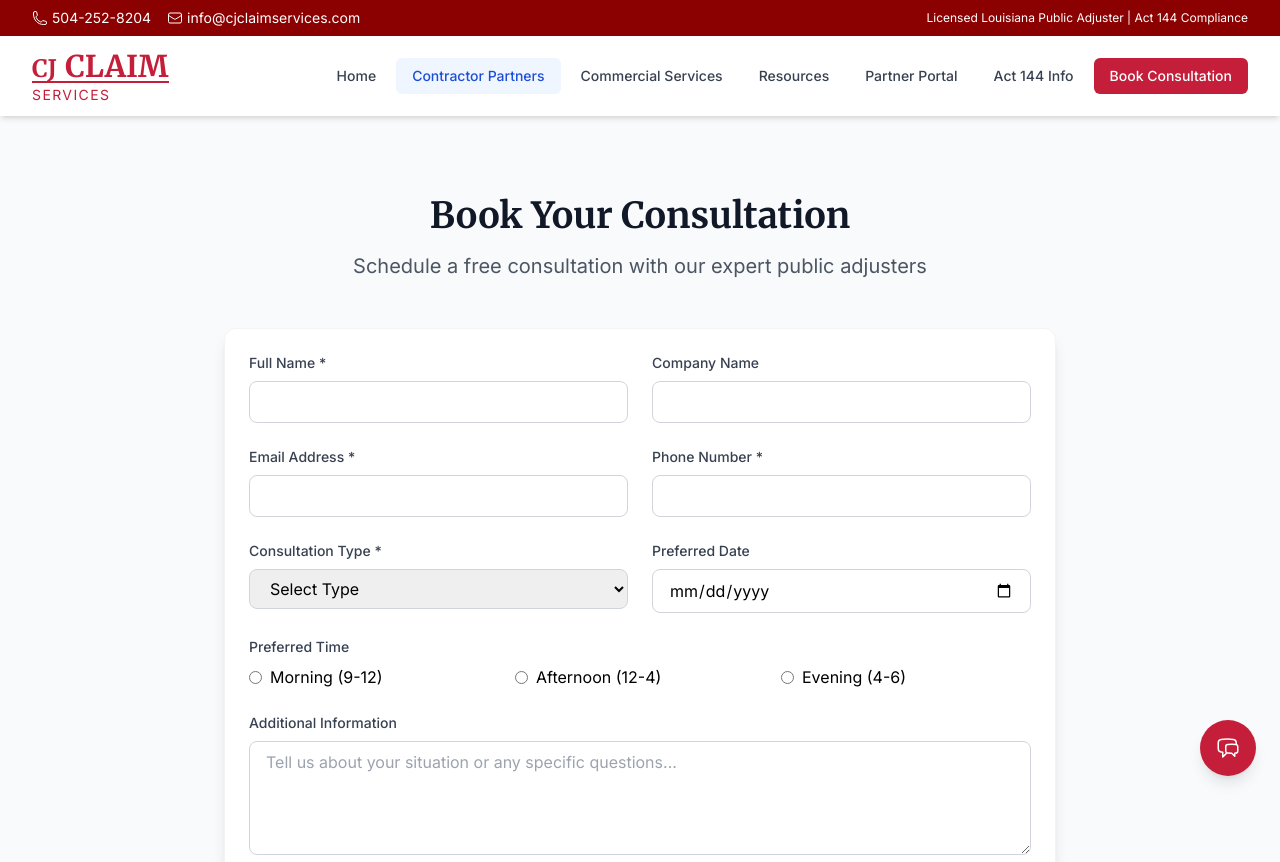
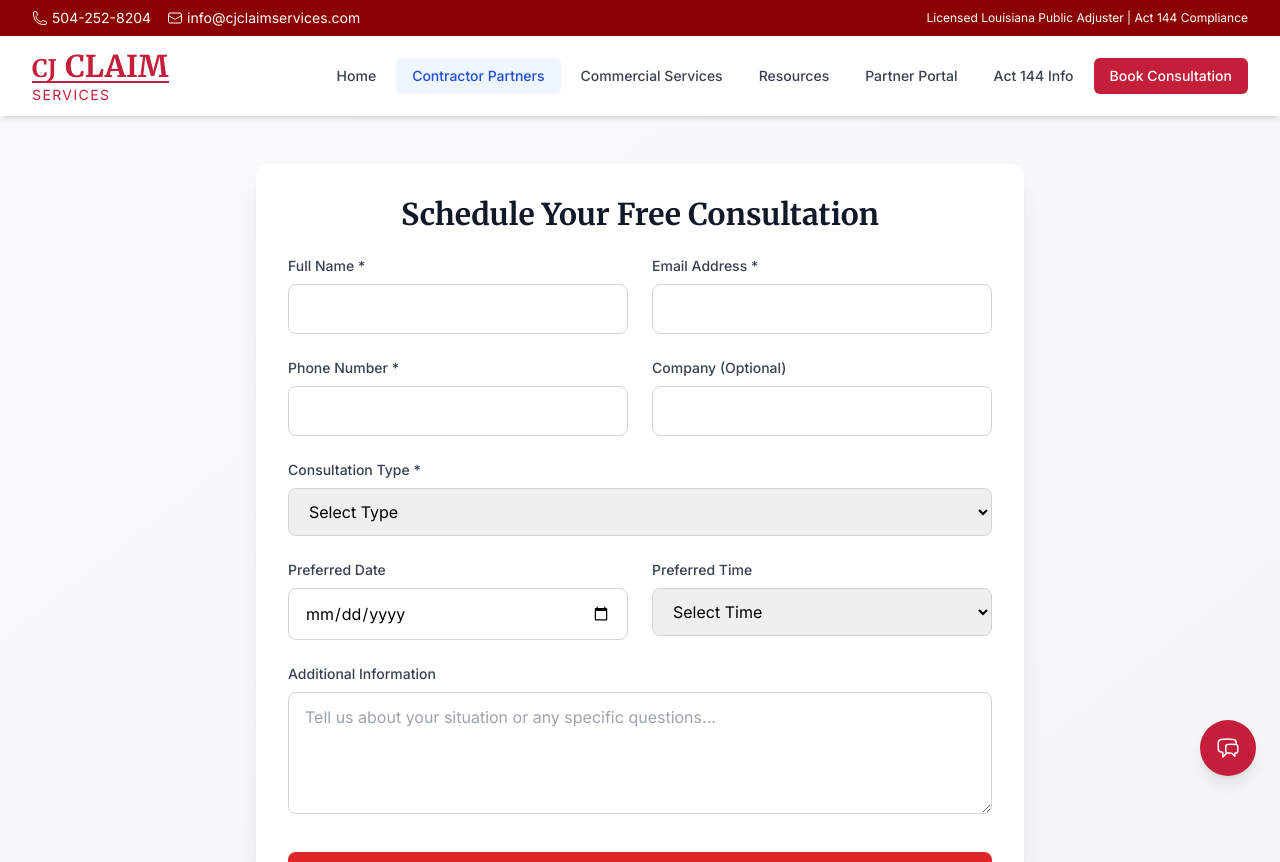
Before and after one commit to eatsalad239/cj-public-adjusteer, a React (Vite) app: page /book-appointment in a window 1280 px wide. Shown: the top 862 px of the page. Built offline with nearby package versions, Linux system fonts and the light colour scheme.

Commit message:
Convert AppointmentBooking to standard HTML form with POST method

```diff
--- a/src/pages/AppointmentBooking.jsx
+++ b/src/pages/AppointmentBooking.jsx
@@ -1,98 +1,73 @@
-import React, { useState } from 'react';
-import { motion } from 'framer-motion';
-import { CalendarIcon, ClockIcon, PhoneIcon } from '@heroicons/react/24/outline';
-import { toast } from 'react-hot-toast';
-import GHLWebhook from '../utils/GHLWebhook';
-import api from '../utils/api';
+import React from 'react';
+import { CalendarIcon, PhoneIcon } from '@heroicons/react/24/outline';
 
 const AppointmentBooking = () => {
-  const [formData, setFormData] = useState({
-    name: '',
-    email: '',
-    phone: '',
-    company: '',
-    consultationType: '',
-    preferredDate: '',
-    preferredTime: '',
-    notes: ''
-  });
-
-  const handleChange = (e) => {
-    const { name, value } = e.target;
-    setFormData(prev => ({ ...prev, [name]: value }));
-  };
-
-  const handleSubmit = async (e) => {
-    e.preventDefault();
-    try {
-      const payload = {
-        name: formData.name || '',
-        email: formData.email || '',
-        phone: formData.phone || '',
-        company: formData.company || '',
-        consultationType: formData.consultationType || '',
-        preferredDate: formData.preferredDate || '',
-        preferredTime: formData.preferredTime || '',
-        notes: formData.notes || '',
-        firstName: '',
-        lastName: '',
-        address: '',
-        companyName: '',
-        licenseNumber: '',
-        claimDetails: '',
-        source: 'website_appointment',
-        type: 'appointment',
-        sourceForm: 'appointment_form',
-      };
-
-      await Promise.all([
-        api.appointment(payload),
-        GHLWebhook.sendAppointment(payload),
-      ]);
-
-      toast.success("Appointment request submitted! We'll confirm within 24 hours.");
-      setFormData({
-        name: '',
-        email: '',
-        phone: '',
-        company: '',
-        consultationType: '',
-        preferredDate: '',
-        preferredTime: '',
-        notes: ''
-      });
-    } catch (error) {
-      toast.error('Failed to submit appointment. Please call us directly.');
-    }
-  };
-
   return (
-    <div className="min-h-screen bg-gray-50 py-20">
-      <div className="max-w-4xl mx-auto px-4 sm:px-6 lg:px-8">
-        <motion.div initial={{ opacity: 0, y: 20 }} animate={{ opacity: 1, y: 0 }} transition={{ duration: 0.6 }}>
-          <h1 className="text-4xl font-serif font-bold text-gray-900 mb-4 text-center">Book Your Consultation</h1>
-          <p className="text-xl text-gray-600 text-center mb-12">Schedule a free consultation with our expert public adjusters</p>
-          <form className="card" onSubmit={handleSubmit}>
-            <div className="grid grid-cols-1 md:grid-cols-2 gap-6">
+    <div className="min-h-screen bg-gradient-to-br from-gray-50 to-gray-100 py-12 px-4 sm:px-6 lg:px-8">
+      <div className="max-w-3xl mx-auto">
+        <div className="bg-white rounded-xl shadow-xl p-8">
+          <h2 className="text-3xl font-bold text-gray-900 mb-6 text-center">
+            Schedule Your Free Consultation
+          </h2>
+          <form method="post" action="">
+            <div className="grid md:grid-cols-2 gap-6">
               <div>
-                <label className="block text-sm font-medium text-gray-700 mb-2">Full Name *</label>
-                <input type="text" name="name" required value={formData.name} onChange={handleChange} className="input-field" />
+                <label htmlFor="name" className="block text-sm font-medium text-gray-700 mb-2">
+                  Full Name *
+                </label>
+                <input
+                  type="text"
+                  id="name"
+                  name="name"
+                  required
+                  className="w-full px-4 py-3 border border-gray-300 rounded-lg focus:ring-2 focus:ring-red-500 focus:border-transparent transition-all"
+                />
               </div>
               <div>
-                <label className="block text-sm font-medium text-gray-700 mb-2">Company Name</label>
-                <input type="text" name="company" value={formData.company} onChange={handleChange} className="input-field" />
+                <label htmlFor="email" className="block text-sm font-medium text-gray-700 mb-2">
+                  Email Address *
+                </label>
+                <input
+                  type="email"
+                  id="email"
+                  name="email"
+                  required
+                  className="w-full px-4 py-3 border border-gray-300 rounded-lg focus:ring-2 focus:ring-red-500 focus:border-transparent transition-all"
+                />
               </div>
               <div>
-                <label className="block text-sm font-medium text-gray-700 mb-2">Email Address *</label>
-                <input type="email" name="email" required value={formData.email} onChange={handleChange} className="input-field" />
+                <label htmlFor="phone" className="block text-sm font-medium text-gray-700 mb-2">
+                  Phone Number *
+                </label>
+                <input
+                  type="tel"
+                  id="phone"
+                  name="phone"
+                  required
+                  className="w-full px-4 py-3 border border-gray-300 rounded-lg focus:ring-2 focus:ring-red-500 focus:border-transparent transition-all"
+                />
               </div>
               <div>
-                <label className="block text-sm font-medium text-gray-700 mb-2">Phone Number *</label>
-                <input type="tel" name="phone" required value={formData.phone} onChange={handleChange} className="input-field" />
+                <label htmlFor="company" className="block text-sm font-medium text-gray-700 mb-2">
+                  Company (Optional)
+                </label>
+                <input
+                  type="text"
+                  id="company"
+                  name="company"
+                  className="w-full px-4 py-3 border border-gray-300 rounded-lg focus:ring-2 focus:ring-red-500 focus:border-transparent transition-all"
+                />
               </div>
-              <div>
-                <label className="block text-sm font-medium text-gray-700 mb-2">Consultation Type *</label>
-                <select name="consultationType" required value={formData.consultationType} onChange={handleChange} className="input-field">
+              <div className="md:col-span-2">
+                <label htmlFor="consultationType" className="block text-sm font-medium text-gray-700 mb-2">
+                  Consultation Type *
+                </label>
+                <select
+                  id="consultationType"
+                  name="consultationType"
+                  required
+                  className="w-full px-4 py-3 border border-gray-300 rounded-lg focus:ring-2 focus:ring-red-500 focus:border-transparent transition-all"
+                >
                   <option value="">Select Type</option>
                   <option value="commercial">Commercial Property Claim</option>
                   <option value="residential">Residential Property Claim</option>
@@ -101,40 +76,65 @@ const AppointmentBooking = () => {
                 </select>
               </div>
               <div>
-                <label className="block text-sm font-medium text-gray-700 mb-2">Preferred Date</label>
-                <input type="date" name="preferredDate" value={formData.preferredDate} onChange={handleChange} className="input-field" min={new Date().toISOString().split('T')[0]} />
+                <label htmlFor="preferredDate" className="block text-sm font-medium text-gray-700 mb-2">
+                  Preferred Date
+                </label>
+                <input
+                  type="date"
+                  id="preferredDate"
+                  name="preferredDate"
+                  className="w-full px-4 py-3 border border-gray-300 rounded-lg focus:ring-2 focus:ring-red-500 focus:border-transparent transition-all"
+                />
+              </div>
+              <div>
+                <label htmlFor="preferredTime" className="block text-sm font-medium text-gray-700 mb-2">
+                  Preferred Time
+                </label>
+                <select
+                  id="preferredTime"
+                  name="preferredTime"
+                  className="w-full px-4 py-3 border border-gray-300 rounded-lg focus:ring-2 focus:ring-red-500 focus:border-transparent transition-all"
+                >
+                  <option value="">Select Time</option>
+                  <option value="Morning (9-12)">Morning (9-12)</option>
+                  <option value="Afternoon (12-4)">Afternoon (12-4)</option>
+                  <option value="Evening (4-6)">Evening (4-6)</option>
+                </select>
               </div>
               <div className="md:col-span-2">
-                <label className="block text-sm font-medium text-gray-700 mb-2">Preferred Time</label>
-                <div className="grid grid-cols-3 gap-4">
-                  {['Morning (9-12)', 'Afternoon (12-4)', 'Evening (4-6)'].map(time => (
-                    <label className="flex items-center" key={time}>
-                      <input type="radio" name="preferredTime" value={time} checked={formData.preferredTime === time} onChange={handleChange} className="mr-2" />
-                      {time}
-                    </label>
-                  ))}
-                </div>
-              </div>
-              <div className="md:col-span-2">
-                <label className="block text-sm font-medium text-gray-700 mb-2">Additional Information</label>
-                <textarea name="notes" rows={4} value={formData.notes} onChange={handleChange} className="input-field" placeholder="Tell us about your situation or any specific questions..." />
+                <label htmlFor="notes" className="block text-sm font-medium text-gray-700 mb-2">
+                  Additional Information
+                </label>
+                <textarea
+                  id="notes"
+                  name="notes"
+                  rows={4}
+                  className="w-full px-4 py-3 border border-gray-300 rounded-lg focus:ring-2 focus:ring-red-500 focus:border-transparent transition-all"
+                  placeholder="Tell us about your situation or any specific questions..."
+                />
               </div>
             </div>
             <div className="mt-8">
-              <button className="w-full btn-primary" type="submit">
-                <CalendarIcon className="h-5 w-5 mr-2 inline" />
+              <button
+                type="submit"
+                className="w-full bg-red-600 text-white py-4 px-6 rounded-lg font-semibold hover:bg-red-700 transition-colors duration-200 shadow-lg hover:shadow-xl flex items-center justify-center"
+              >
+                <CalendarIcon className="h-5 w-5 mr-2" />
                 Schedule Consultation
               </button>
             </div>
           </form>
           <div className="mt-8 text-center">
             <p className="text-gray-600 mb-4">Prefer to call?</p>
-            <a className="btn-outline inline-flex items-center" href="tel:504-252-8204">
+            <a
+              className="inline-flex items-center px-6 py-3 border border-gray-300 rounded-lg text-gray-700 hover:bg-gray-50 transition-colors"
+              href="tel:504-252-8204"
+            >
               <PhoneIcon className="h-5 w-5 mr-2" />
               (504) 252-8204
             </a>
           </div>
-        </motion.div>
+        </div>
       </div>
     </div>
   );
```
